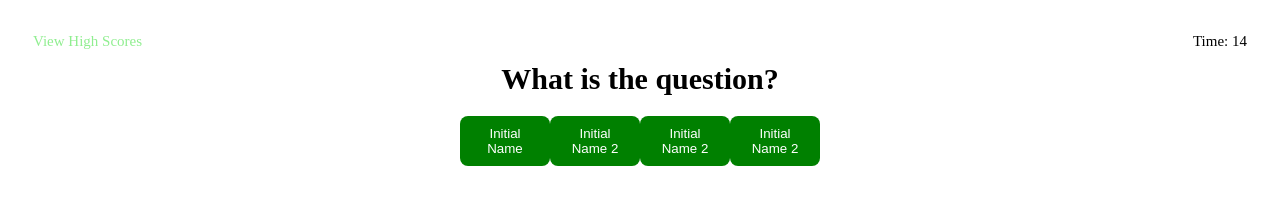
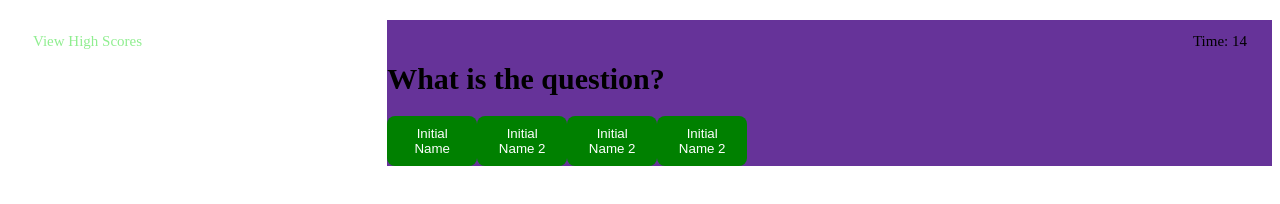
Before and after one commit to sboucher2011/challenge04, a plain HTML site: page index.html in a window 1280 px wide. Both pictures are taken after a click on the button "Start Quiz". Drawn offline with Linux system fonts and the light colour scheme.

Commit message:
update format of quiz'

```diff
--- a/assests/css/style.css
+++ b/assests/css/style.css
@@ -39,14 +39,20 @@ body {
     text-align: center;
 }
 
+#quizContent {
+    background-color: rebeccapurple;
+    margin-left: 30%;
+
+}
+
 h1 {
     font-size: 30px;
 }
 
 p {
     font-size: 20px;
-    margin-left: 400px;
-    margin-right: 400px;
+    margin-left: 30%;
+    margin-right: 30%;
 }
 
 .button {
--- a/assests/js/script.js
+++ b/assests/js/script.js
@@ -7,6 +7,7 @@ var timerEl = document.querySelector("#timer");
 var headerEl = document.querySelector("#quizTitle");
 var directionsEl = document.querySelector(".directions");
 var quizContentEl = document.querySelector("#quizContent");
+var quizSetupEl = document.querySelector(".quizSetup");
 var timeLeft = 15;
 
 
@@ -53,10 +54,18 @@ function startQuizTimer() {
 //Run Quiz
 function displayQuiz() {
 
+  //remove header
+  headerEl.textContent = "";
+
   //remove button
   startButtonEl.style.display = "none";
   //remove statement
   directionsEl.style.display = "none";
+
+  //Create Quiz Header
+  var headerQuiz = document.createElement("h1");
+  headerQuiz.className = "quizH1";
+  quizContentEl.appendChild(headerQuiz);
 
   //create buttons
   var buttonOne = document.createElement("button");
@@ -79,13 +88,11 @@ function displayQuiz() {
   buttonFour.className = "button";
   quizContentEl.appendChild(buttonFour);
 
-
-
   //Data Property for which button is clicked
 
   for(let i = 0; i < questions.length; i++) {
     //Display Header
-    headerEl.textContent = questions[i][0];
+    headerQuiz.textContent = questions[i][0];
 
     //Update Buttons
     t.textContent = "Testing!"
--- a/index.html
+++ b/index.html
@@ -19,16 +19,13 @@
 
     <div class="quizSetup">
         <h1 id="quizTitle">Coding Quiz Challenge</h1>
-        <div id="quizContent">
-            <p class="directions">
-                Try to answer the following code-related questions within the time limit. Keep in mind that incorrect answers will
-                penalize your score/time by ten seconds!
-            </p>
-            <button class="button" id="startButton" type="submit">Start Quiz</button>
-        </div>
-
+        <p class="directions">
+            Try to answer the following code-related questions within the time limit. Keep in mind that incorrect answers will
+            penalize your score/time by ten seconds!
+        </p>
+        <button class="button" id="startButton" type="submit">Start Quiz</button>
     </div>
-
+    <div id="quizContent"></div>
     <script src="./assests/js/script.js"></script>
 </body>
 </html>
```
